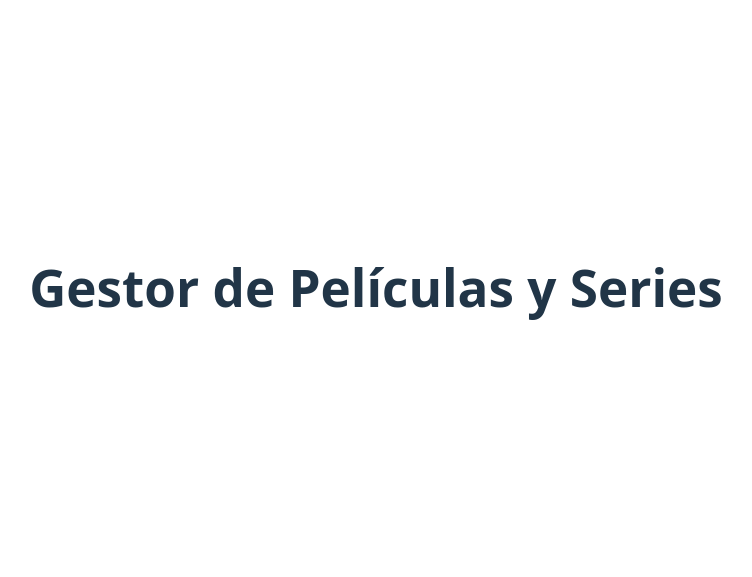
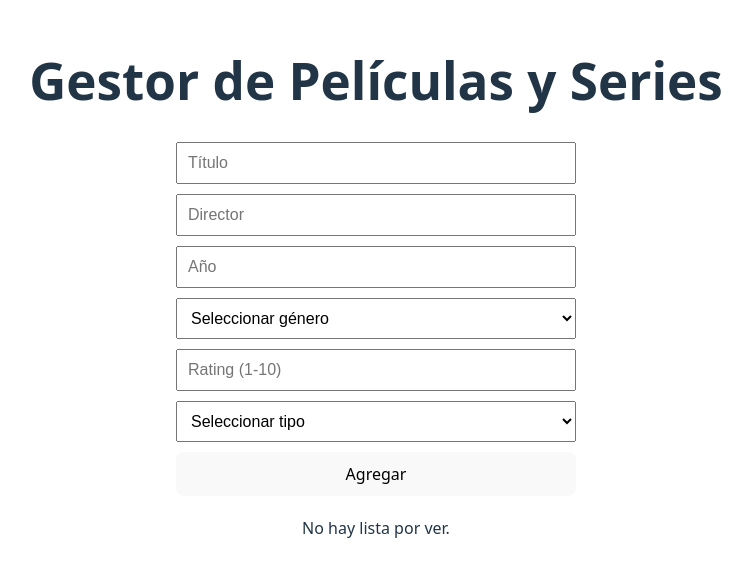
Before and after one commit to Nico9220/TP-React, a React (Vite) app: page / in a window 1280 px wide. Shown: the part 113-690 px from the top of the page, without its empty margins (264-1016 px from the left). Built offline with nearby package versions, Linux system fonts and the light colour scheme.

Commit message:
formulario

```diff
--- /dev/null
+++ b/src/components/FormularioItem/FormularioItem.jsx
@@ -0,0 +1,67 @@
+import { useState } from 'react';
+import styles from './FormularioItem.module.css';
+
+const FormularioItem = ({ onAgregar }) => {
+const [titulo, setTitulo] = useState('');
+const [director, setDirector] = useState('');
+const [anio, setAnio] = useState('');
+const [genero, setGenero] = useState('');
+const [rating, setRating] = useState('');
+const [tipo, setTipo] = useState('');
+
+const handleSubmit = (e) => {
+    e.preventDefault();
+
+    if (!titulo || !director || !anio || !genero || !rating || !tipo) {
+    alert('Todos los campos son obligatorios');
+    return;
+    }
+
+    const nuevoItem = {
+    id: Date.now(),
+    titulo,
+    director,
+    anio,
+    genero,
+    rating,
+    tipo,
+    visto: false
+    };
+
+    onAgregar(nuevoItem); // Llama a la función que recibe por props
+    setTitulo('');
+    setDirector('');
+    setAnio('');
+    setGenero('');
+    setRating('');
+    setTipo('');};
+
+return (
+    <form className={styles.formulario} onSubmit={handleSubmit}>
+<input type="text" placeholder="Título" value={titulo} onChange={(e) => setTitulo(e.target.value)} />
+<input type="text" placeholder="Director" value={director} onChange={(e) => setDirector(e.target.value)} />
+<input type="number" placeholder="Año" value={anio} onChange={(e) => setAnio(e.target.value)} />
+
+<select value={genero} onChange={(e) => setGenero(e.target.value)}>
+        <option value="">Seleccionar género</option>
+        <option value="Acción">Acción</option>
+        <option value="Drama">Drama</option>
+        <option value="Comedia">Comedia</option>
+        <option value="Ciencia Ficción">Ciencia Ficción</option>
+        <option value="Terror">Terror</option>
+    </select>
+
+    <input type="number" placeholder="Rating (1-10)" value={rating} onChange={(e) => setRating(e.target.value)} />
+
+    <select value={tipo} onChange={(e) => setTipo(e.target.value)}>
+        <option value="">Seleccionar tipo</option>
+        <option value="Película">Película</option>
+        <option value="Serie">Serie</option>
+    </select>
+
+    <button type="submit">Agregar</button>
+    </form>
+);
+};
+
+export default FormularioItem;
--- /dev/null
+++ b/src/components/FormularioItem/FormularioItem.module.css
@@ -0,0 +1,14 @@
+.formulario {
+    display: flex;
+    flex-direction: column;
+    gap: 10px;
+    margin: 20px auto;
+    max-width: 400px;
+  }
+
+  .formulario input,
+  .formulario select,
+  .formulario button {
+    padding: 10px;
+    font-size: 1rem;
+  }
--- /dev/null
+++ b/src/components/ListaItems/Item/Item.jsx
@@ -0,0 +1,9 @@
+const Item = ({ item }) => {
+    return (
+    <li>
+        {item.titulo} ({item.anio}) – {item.tipo} – ⭐ {item.rating}
+    </li>
+    );
+};
+
+export default Item;
--- /dev/null
+++ b/src/components/ListaItems/ListaItems.jsx
@@ -0,0 +1,21 @@
+import Item from '../ListaItems/Item/Item';
+import styles from './ListaItems.module.css';
+
+const ListaItems = ({ titulo, items }) => {
+if (items.length === 0) {
+    return <p>No hay {titulo.toLowerCase()}.</p>;
+}
+
+return (
+    <div className={styles.lista}>
+    <h2>{titulo}</h2>
+    <ul>
+        {items.map((item) => (
+        <Item key={item.id} item={item} />
+        ))}
+    </ul>
+    </div>
+);
+};
+
+export default ListaItems;
--- a/src/pages/Home/Home.jsx
+++ b/src/pages/Home/Home.jsx
@@ -1,9 +1,20 @@
+import { useState } from 'react';
 import Titulo from '../../components/Titulo/Titulo';
+import FormularioItem from '../../components/FormularioItem/FormularioItem';
+import ListaItems from '../../components/ListaItems/ListaItems'
 
 const Home = () => {
+    const [porVer, setPorVer] = useState ([]);
+
+    const handleAgregar = (nuevoItem) => {
+        setPorVer([...porVer, nuevoItem]);
+        //console.log('Nuevo Item', nuevoItem);
+    }
     return (
         <div>
             <Titulo texto="Gestor de Películas y Series" />
+            <FormularioItem onAgregar={handleAgregar} />
+            <ListaItems titulo="Lista por ver" items={porVer} />
         </div>
     );
 };
```
Also changed, not shown: src/components/ListaItems/Item/Item.module.css (added), src/components/ListaItems/ListaItems.module.css (added).
